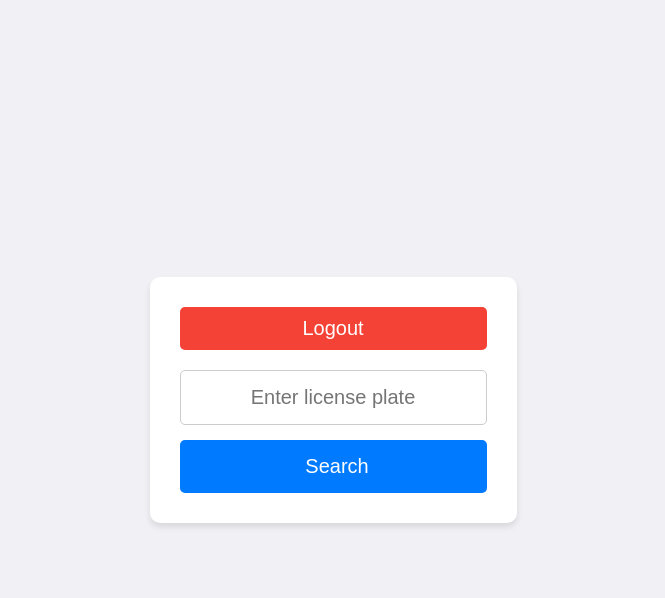
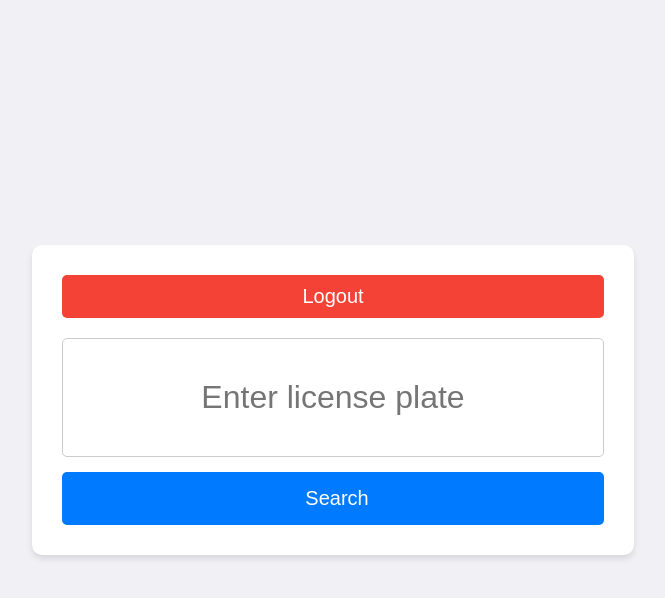
Before and after one commit to 0niiwiK/djandoWebProject, a Django app: page / in a window 1280 px wide. Shown: the top 598 px of the page, without its empty margins (307-972 px from the left). Run offline with Django 4.2, Linux system fonts and the light colour scheme; the visitor is signed in with stand-in values (Sample User, id 1).

Commit message:
Added almost all

```diff
--- a/myproject/carapp/templates/carapp/search.html
+++ b/myproject/carapp/templates/carapp/search.html
@@ -26,7 +26,7 @@
             border-radius: 10px;
             box-shadow: 0 4px 6px rgba(0, 0, 0, 0.1);
             width: auto;
-            max-width: 500px;
+            max-width: 600px;
         }
         .container h1 {
             font-size: 36px;
@@ -40,11 +40,11 @@
         }
         .search-container input[type="text"] {
             width: auto;
-            padding: 15px 20px;
+            padding: 40px 60px;
             margin-bottom: 15px;
             border: 1px solid #ccc;
             border-radius: 5px;
-            font-size: 20px;
+            font-size: 32px;
             text-align: center;
             outline: none;
             transition: border-color 0.2s ease;
```
